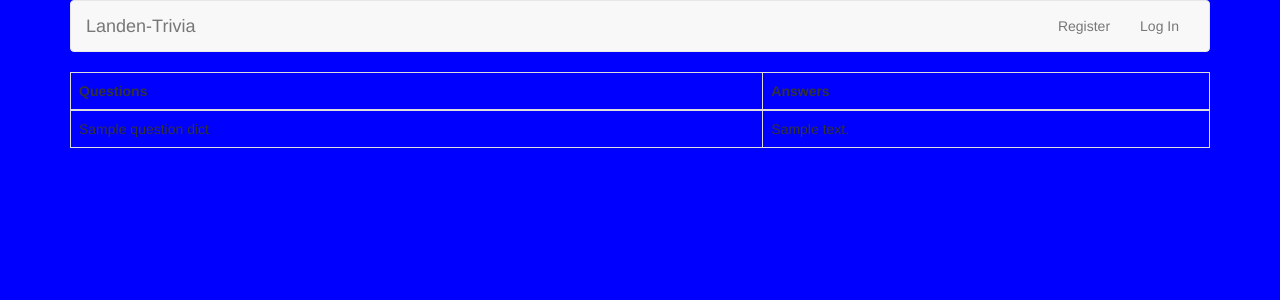
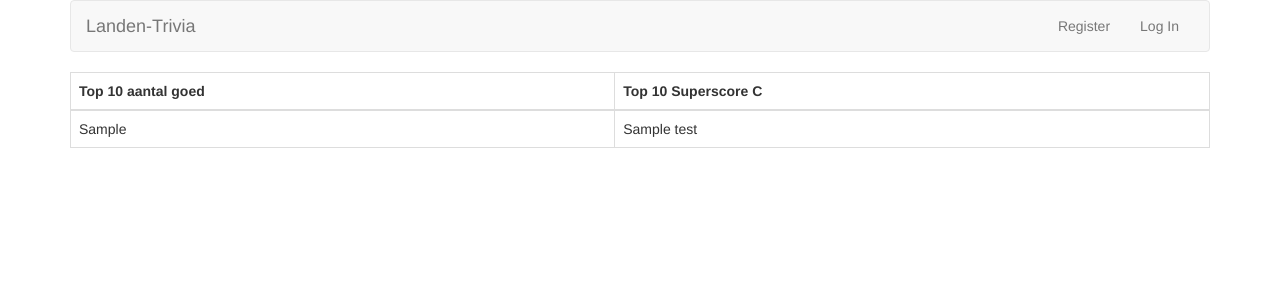
Before and after one commit to Chris-Wijgh/Trivia-Project-Web-ProgIK, a Flask app: template trivia/templates/top_10.html in a window 1280 px wide. Shown: the top 300 px of the page. Run offline with Flask 2, Linux system fonts and the light colour scheme; the template is opened without the code that fills it: most values are stand-ins (such as "Sample title", 1, 10 or a date in 2020); some libraries are stand-ins or nearby versions.

Commit message:
veranderingen aan html en css

```diff
--- a/trivia/css/styles.css
+++ b/trivia/css/styles.css
@@ -1,51 +1,4 @@
-.container
+body
 {
-    /* center contents */
-    margin-left: auto;
-    margin-right: auto;
-    text-align: center;
+    background-color: blue;
 }
-
-/* colors for navbar */
-.navbar-default .navbar-brand .blue
-{
-    color: #537fbe;
-}
-.navbar-default .navbar-brand .red
-{
-    color: #ea433b;
-}
-.navbar-default .navbar-brand .yellow
-{
-    color: #f5b82e;
-}
-.navbar-default .navbar-brand .green
-{
-    color: #2e944b;
-}
-
-main .form-control
-{
-    /* center form controls */
-    display: inline-block;
-
-    /* override Bootstrap's 100% width for form controls */
-    width: auto;
-}
-
-main img
-{
-    /* constrain images on small screens */
-    max-width: 100%;
-}
-
-main td
-{
-    /* left-align tables' cells */
-    text-align: left;
-}
-
-body
-    {
-        background-color: blue;
-    }
--- a/trivia/templates/compare.html
+++ b/trivia/templates/compare.html
@@ -22,7 +22,7 @@
             <tbody>
 
                 <tr>
-                    <td>{{ correct }} ({{rank_nr}}e)</td>
+                    <td>{{ user }} ({{rank_nr}}e)</td>
                     <td>{{ score }} ({{rank_score}}e)</td>
                     <td>{{ other_correct }} ({{other_rank_nr}}e)</td>
                     <td>{{ other_score }} ({{other_rank_score}}e)</td>
--- a/trivia/templates/index.html
+++ b/trivia/templates/index.html
@@ -8,6 +8,7 @@
 <div class="row">
    <div class="column">
    <a href="{{ url_for('questions') }}">Geef mij 10 vragen!</a>
+   <a href="{{url_for('top10') }}">Geef top 10 weer!</a>
    </div>
 
    <div class="column">
--- a/trivia/templates/layout.html
+++ b/trivia/templates/layout.html
@@ -3,6 +3,9 @@
 <html lang="en">
 
     <head>
+
+        <link rel="stylesheet" href="styles.css">
+        <link href="{{ url_for('static', filename='styles.css') }}" rel="stylesheet"/>
 
         <!-- https://developer.mozilla.org/en-US/docs/Web/HTML/Element/meta -->
         <meta charset="utf-8"/>
@@ -11,12 +14,12 @@
         <!-- documentation at http://getbootstrap.com/, alternative themes at https://www.bootstrapcdn.com/bootswatch/ -->
         <link href="https://maxcdn.bootstrapcdn.com/bootstrap/3.3.7/css/bootstrap.min.css" rel="stylesheet"/>
 
-        <link href="{{ url_for('static', filename='styles.css') }}" rel="stylesheet"/>
+
 
         <script src="https://code.jquery.com/jquery-3.1.1.min.js"></script>
         <script src="https://maxcdn.bootstrapcdn.com/bootstrap/3.3.7/js/bootstrap.min.js"></script>
 
-        <title>Landen-Trivia{% block title %}test{% endblock %}</title>
+        <title>Landen-Trivia</title>
 
     </head>
 
--- a/trivia/templates/top_10.html
+++ b/trivia/templates/top_10.html
@@ -5,20 +5,19 @@
 {% endblock %}
 
 {% block main %}
-    <form action="{{ url_for('register') }}" method="post">
+
         <table class="table table-bordered">
             <thead>
-                <th>Questions</th>
-                <th>Answers</th>
+                <th>Top 10 aantal goed</th>
+                <th>Top 10 Superscore C</th>
             </thead>
             <tbody>
-                {% for x in question_dict %}
                 <tr>
-                    <td>{{ x['question'] }}</td>
-                    <td>{{ x['all_answers'] }}</td>
+                    <td>{{ top10_lijst}}</td>
+                    <td>{{ test }}</td>
 
                 </tr>
-                {% endfor %}
+
 
             </tbody>
         </table>
```
